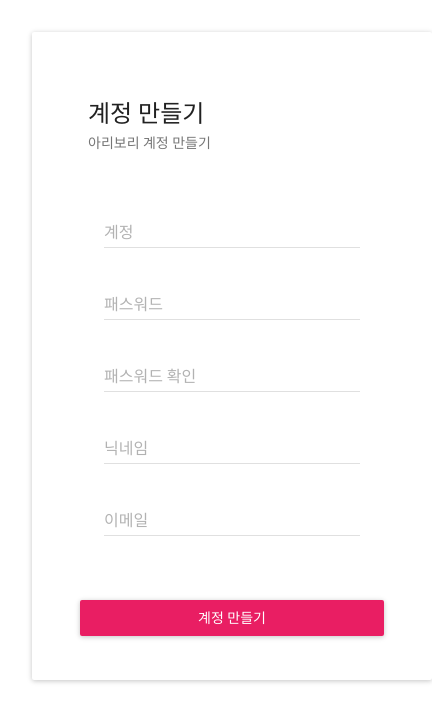
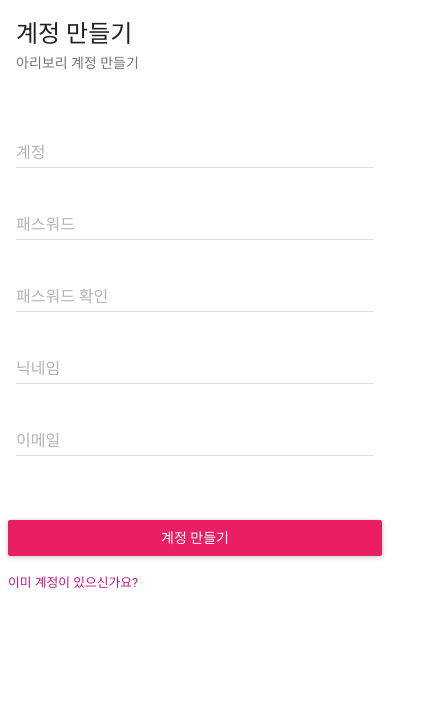
Before and after one commit to ahribori/jwt_auth_server, a React app: page /join in a window 390 px wide. Shown: the top 722 px of the page, 432 px wide, since content can reach past the window. Built offline with nearby package versions, Linux system fonts and the light colour scheme.

Commit message:
- Login, Join 반응형 레이아웃 적용

```diff
--- a/src/pages/Join.js
+++ b/src/pages/Join.js
@@ -4,6 +4,7 @@ import * as auth from '../ducks/Auth';
 import TextField from 'material-ui/TextField';
 import RaisedButton from 'material-ui/RaisedButton';
 import {Card, CardActions, CardText, CardTitle} from 'material-ui/Card';
+import {Link} from 'react-router-dom';
 
 class Join extends React.Component {
 
@@ -45,7 +46,7 @@ class Join extends React.Component {
 
     _renderJoinForm = () => {
         const containerStyle = {
-            width: '400px',
+            width: '500px',
             margin: '0 auto',
             padding: '48px 40px 36px 40px'
         };
@@ -70,6 +71,7 @@ class Join extends React.Component {
                         onChange={this.handleChange}
                         floatingLabelText="계정"
                         style={inputStyle}
+                        fullWidth
                     />
                     <TextField
                         type="password"
@@ -78,6 +80,7 @@ class Join extends React.Component {
                         onChange={this.handleChange}
                         floatingLabelText="패스워드"
                         style={inputStyle}
+                        fullWidth
                     />
                     <TextField
                         type="password"
@@ -86,6 +89,7 @@ class Join extends React.Component {
                         onChange={this.handleChange}
                         floatingLabelText="패스워드 확인"
                         style={inputStyle}
+                        fullWidth
                     />
                     <TextField
                         type="text"
@@ -94,6 +98,7 @@ class Join extends React.Component {
                         onChange={this.handleChange}
                         floatingLabelText="닉네임"
                         style={inputStyle}
+                        fullWidth
                     />
                     <TextField
                         type="email"
@@ -102,6 +107,7 @@ class Join extends React.Component {
                         onChange={this.handleChange}
                         floatingLabelText="이메일"
                         style={inputStyle}
+                        fullWidth
                     />
                 </CardText>
                 <CardActions>
@@ -113,6 +119,9 @@ class Join extends React.Component {
                         style={buttonStyle}
                     />
                 </CardActions>
+                <div className="join link">
+                    <Link to='/'>이미 계정이 있으신가요?</Link>
+                </div>
             </Card>
         );
     };
--- a/src/pages/Login.js
+++ b/src/pages/Login.js
@@ -5,6 +5,7 @@ import cookie from 'browser-cookies';
 import TextField from 'material-ui/TextField';
 import RaisedButton from 'material-ui/RaisedButton';
 import {Card, CardActions, CardText, CardTitle} from 'material-ui/Card';
+import {Link} from 'react-router-dom';
 
 class Login extends React.Component {
 
@@ -173,7 +174,7 @@ class Login extends React.Component {
 
     _renderLoginForm = () => {
         const containerStyle = {
-            width: '400px',
+            width: '500px',
             margin: '0 auto',
             padding: '48px 40px 36px 40px'
         };
@@ -225,6 +226,9 @@ class Login extends React.Component {
                                   primary
                                   style={buttonStyle}/>
                 </CardActions>
+                <div className="login link">
+                    <Link to='/join'>아직 계정이 없으신가요?</Link>
+                </div>
             </Card>
         );
     };
--- a/src/style/App.scss
+++ b/src/style/App.scss
@@ -5,17 +5,12 @@ html {
     padding: 2rem;
 
     @include responsive(large) {
-
     }
-
+    @include responsive(medium) {
+    }
     @include responsive(small) {
-
-    }
-
-    @include responsive(medium) {
         padding: 0;
     }
-
 }
 
 body {
@@ -23,26 +18,33 @@ body {
     height: 100vh;
 
     @include responsive(large) {
-
     }
-
     @include responsive(medium) {
         background: none;
     }
-
     @include responsive(small) {
-
     }
 }
 
-.login.container {
-    @include responsive('medium') {
+.container {
+    min-width: 300px;
+    @include responsive(medium) {
         padding: 48px 10px 36px 10px !important;
-        width: 60% !important;
+        width: 55% !important;
         min-width: 200px !important;
+    }
+    @include responsive(small) {
+        width: 100% !important;
+        padding: 0 !important;
         box-shadow: none !important;
     }
-    @include responsive('small') {
-        width: 100% !important;
+}
+
+.container .link {
+    padding: 8px;
+    font-size: 0.8rem;
+    a {
+        color: mediumvioletred;
+        text-decoration: none;
     }
 }
```
